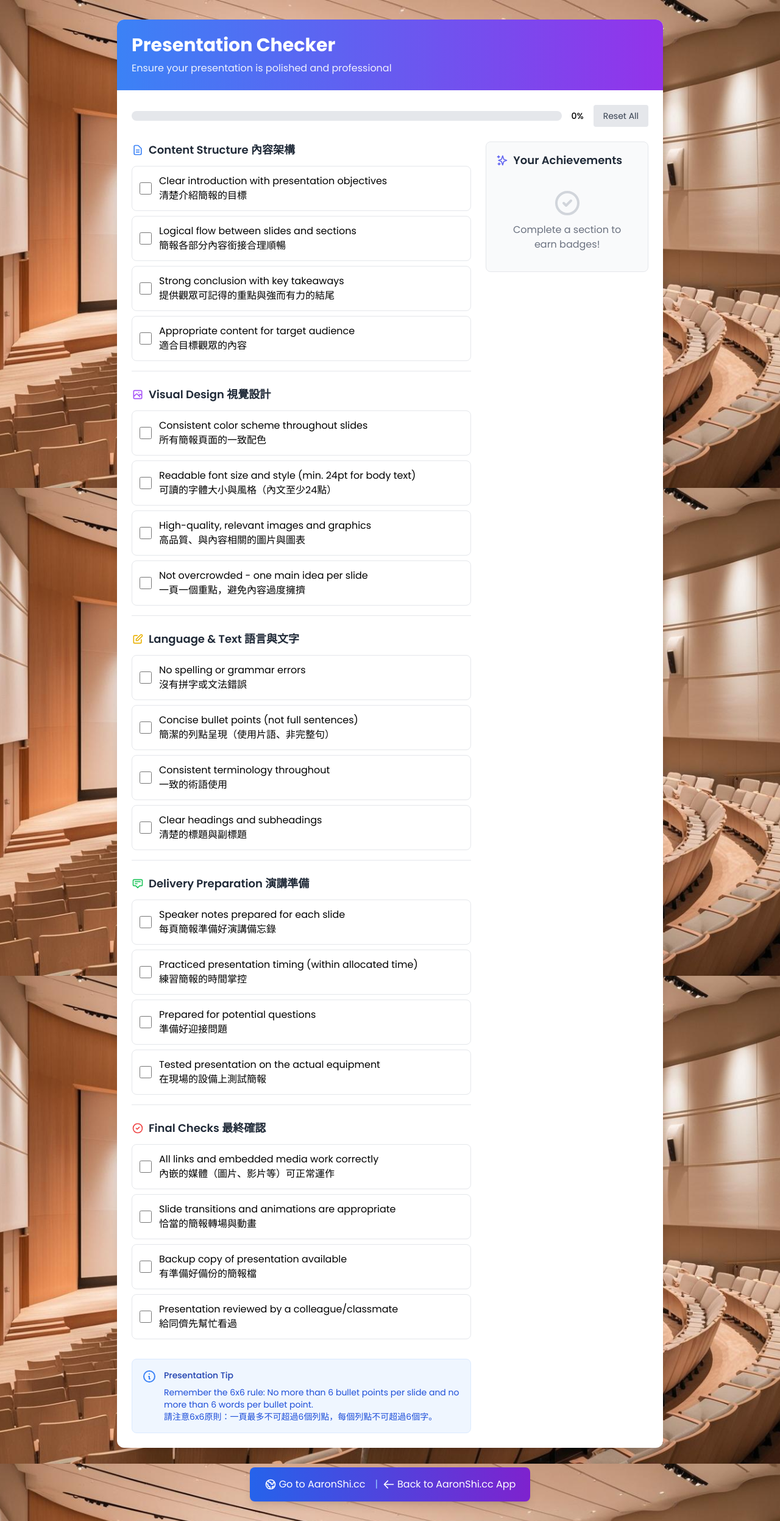
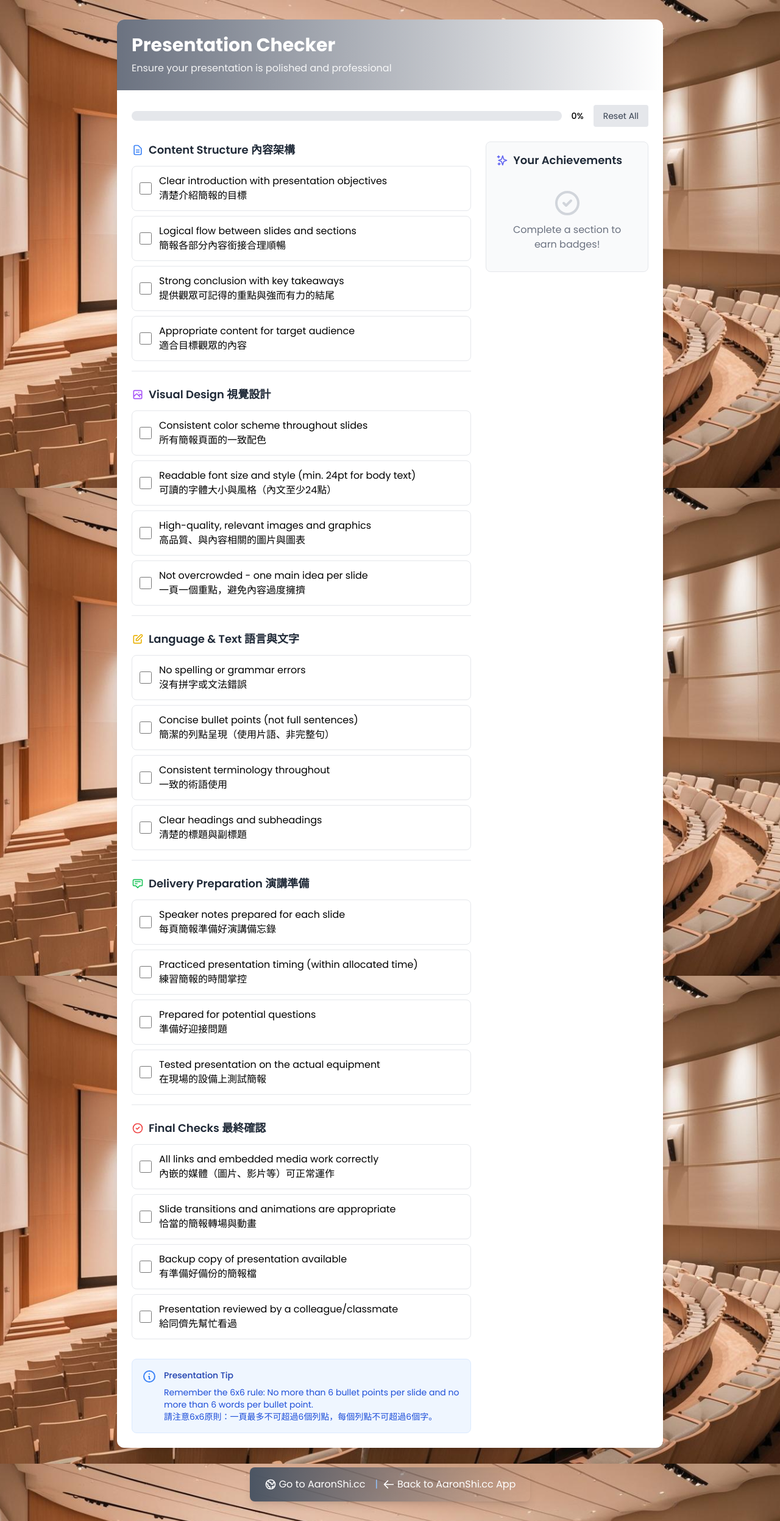
Before and after one commit to aaronshi1129/presentation-checker, a plain HTML site: page index.html in a window 1280 px wide. Shown: the whole page at 61% size. Drawn offline with nearby package versions, Linux system fonts and the light colour scheme.

Commit message:
Update index.html

```diff
--- a/index.html
+++ b/index.html
@@ -91,7 +91,7 @@
     <div id="confetti-container" class="fixed inset-0 pointer-events-none z-50"></div>
 
     <div class="max-w-4xl mx-auto bg-white rounded-xl shadow-lg overflow-hidden main-content">
-        <div class="bg-gradient-to-r from-blue-500 to-purple-600 p-6 text-white">
+        <div class="bg-gradient-to-r from-gray-500 to-black-600 p-6 text-white">
             <h1 class="text-2xl md:text-3xl font-bold">Presentation Checker</h1>
             <p class="mt-2 opacity-90">Ensure your presentation is polished and professional</p>
         </div>
@@ -392,7 +392,7 @@
     </div>
 
     <!-- Footer -->
-    <footer class="mt-8 bg-gradient-to-r from-blue-600 to-purple-700 text-white py-4 px-6 rounded-lg shadow-lg max-w-4xl mx-auto">
+    <footer class="mt-8 bg-gradient-to-r from-gray-600 to-black-700 text-white py-4 px-6 rounded-lg shadow-lg max-w-4xl mx-auto">
         <div class="flex flex-col md:flex-row justify-center items-center text-center md:text-left">
             <p class="mr-2 mb-2 md:mb-0">
                 <a href="https://www.aaronshi.cc" target="_blank" rel="noopener noreferrer" class="flex items-center justify-center md:justify-start footer-link hover:text-white transition duration-300">
```
